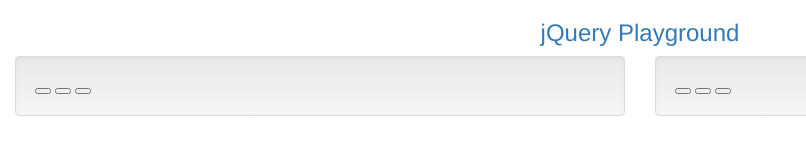
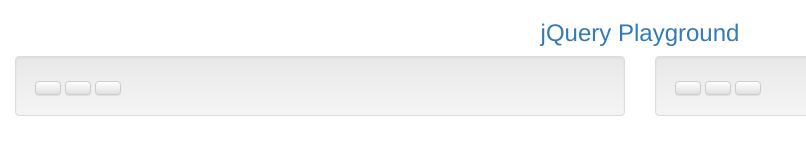
Before and after one commit to niksolaz/htmlPage, a plain HTML site: page catPhotoApp/jQueryPlayground.html in a window 1280 px wide. Shown: the full height of the page, 0-806 px from the left. Drawn offline with nearby package versions, Linux system fonts and the light colour scheme.

Commit message:
i give unique id to the elements button with class well

```diff
--- a/catPhotoApp/jQueryPlayground.html
+++ b/catPhotoApp/jQueryPlayground.html
@@ -16,17 +16,17 @@
     <h3 class="text-primary text-center">jQuery Playground</h3>
     <div class="row">
       <div class="col-xs-6">
-        <div class="well">
-          <button></button>
-          <button></button>
-          <button></button>
+        <div class="well" id="left-well">
+          <button class="btn btn-default target"></button>
+          <button class="btn btn-default target"></button>
+          <button class="btn btn-default target"></button>
         </div>
       </div>
       <div class="col-xs-6">
-        <div class="well">
-          <button></button>
-          <button></button>
-          <button></button>
+        <div class="well" id="right-well">
+          <button class="btn btn-default target"></button>
+          <button class="btn btn-default target"></button>
+          <button class="btn btn-default target"></button>
         </div>
       </div>
     </div>
```
